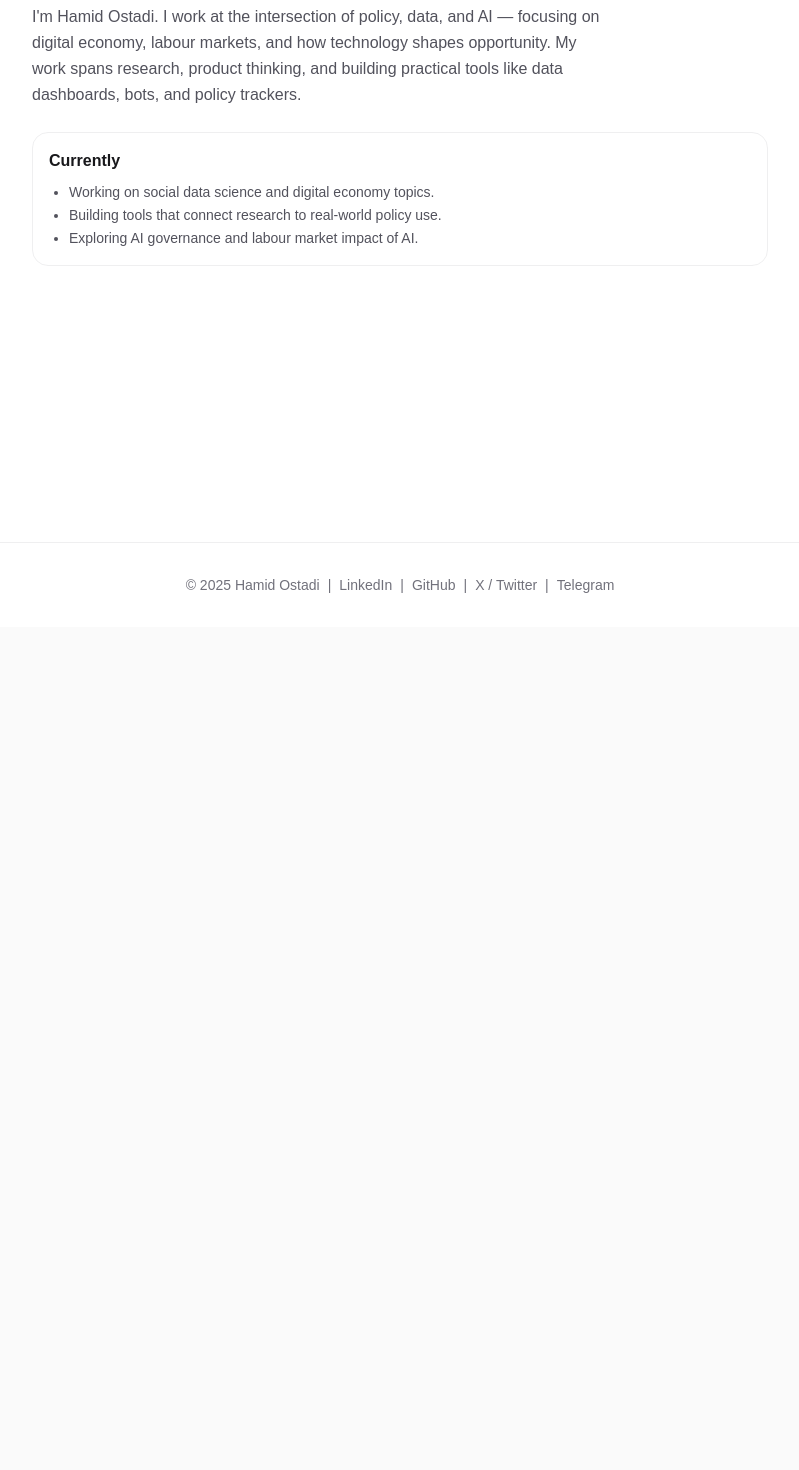
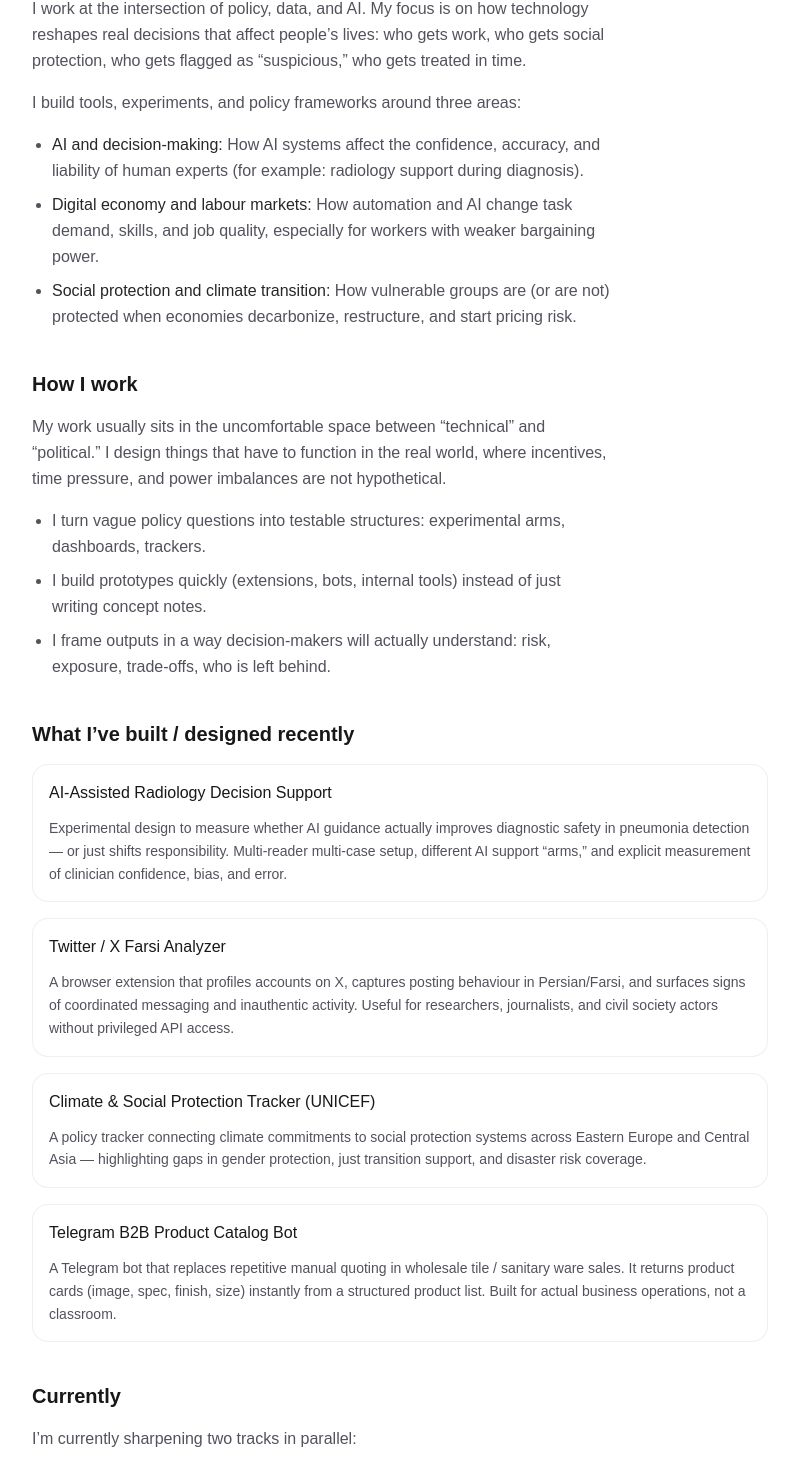
Before and after one commit to HamidOstadi/personal-site, a Next.js app: page /about in a window 1280 px wide. Shown: the part 173-1643 px from the top of the page, without its empty margins (240-1039 px from the left). Before the commit the page ends 800 px from the top, so only its background shows below. Built offline with nearby package versions, Linux system fonts and the light colour scheme.

Commit message:
Rewrite About page to emphasize policy/data/AI positioning

```diff
--- a/src/app/about/page.tsx
+++ b/src/app/about/page.tsx
@@ -1,26 +1,161 @@
 export default function AboutPage() {
   return (
-    <section className="space-y-6">
-      <h1 className="text-3xl font-bold text-zinc-900 dark:text-zinc-100">
-        About me
-      </h1>
+    <section className="space-y-10">
+      {/* Intro */}
+      <div className="space-y-4">
+        <h1 className="text-3xl font-bold text-zinc-900 dark:text-zinc-100">
+          About me
+        </h1>
 
-      <p className="text-zinc-600 dark:text-zinc-400 leading-relaxed max-w-prose">
-        I'm Hamid Ostadi. I work at the intersection of policy, data, and AI —
-        focusing on digital economy, labour markets, and how technology shapes
-        opportunity. My work spans research, product thinking, and building
-        practical tools like data dashboards, bots, and policy trackers.
-      </p>
+        <p className="text-zinc-600 dark:text-zinc-400 leading-relaxed text-base max-w-prose">
+          I work at the intersection of policy, data, and AI. My focus is on
+          how technology reshapes real decisions that affect people’s lives:
+          who gets work, who gets social protection, who gets flagged as
+          “suspicious,” who gets treated in time.
+        </p>
 
-      <div className="rounded-2xl border border-zinc-200/60 dark:border-zinc-800/60 p-4">
-        <h2 className="font-semibold text-zinc-900 dark:text-zinc-100">
+        <p className="text-zinc-600 dark:text-zinc-400 leading-relaxed text-base max-w-prose">
+          I build tools, experiments, and policy frameworks around three areas:
+        </p>
+
+        <ul className="list-disc pl-5 text-zinc-600 dark:text-zinc-400 leading-relaxed text-base space-y-2 max-w-prose">
+          <li>
+            <span className="font-medium text-zinc-800 dark:text-zinc-200">
+              AI and decision-making:
+            </span>{" "}
+            How AI systems affect the confidence, accuracy, and liability of
+            human experts (for example: radiology support during diagnosis).
+          </li>
+          <li>
+            <span className="font-medium text-zinc-800 dark:text-zinc-200">
+              Digital economy and labour markets:
+            </span>{" "}
+            How automation and AI change task demand, skills, and job quality,
+            especially for workers with weaker bargaining power.
+          </li>
+          <li>
+            <span className="font-medium text-zinc-800 dark:text-zinc-200">
+              Social protection and climate transition:
+            </span>{" "}
+            How vulnerable groups are (or are not) protected when economies
+            decarbonize, restructure, and start pricing risk.
+          </li>
+        </ul>
+      </div>
+
+      {/* How I work */}
+      <div className="space-y-4">
+        <h2 className="text-xl font-semibold text-zinc-900 dark:text-zinc-100">
+          How I work
+        </h2>
+
+        <p className="text-zinc-600 dark:text-zinc-400 leading-relaxed text-base max-w-prose">
+          My work usually sits in the uncomfortable space between “technical”
+          and “political.” I design things that have to function in the real
+          world, where incentives, time pressure, and power imbalances are not
+          hypothetical.
+        </p>
+
+        <ul className="list-disc pl-5 text-zinc-600 dark:text-zinc-400 leading-relaxed text-base space-y-2 max-w-prose">
+          <li>
+            I turn vague policy questions into testable structures: experimental
+            arms, dashboards, trackers.
+          </li>
+          <li>
+            I build prototypes quickly (extensions, bots, internal tools)
+            instead of just writing concept notes.
+          </li>
+          <li>
+            I frame outputs in a way decision-makers will actually understand:
+            risk, exposure, trade-offs, who is left behind.
+          </li>
+        </ul>
+      </div>
+
+      {/* Selected work */}
+      <div className="space-y-4">
+        <h2 className="text-xl font-semibold text-zinc-900 dark:text-zinc-100">
+          What I’ve built / designed recently
+        </h2>
+
+        <div className="rounded-2xl border border-zinc-200/60 dark:border-zinc-800/60 p-4 space-y-3 bg-white dark:bg-zinc-900">
+          <h3 className="font-medium text-zinc-900 dark:text-zinc-100">
+            AI-Assisted Radiology Decision Support
+          </h3>
+          <p className="text-sm text-zinc-600 dark:text-zinc-400 leading-relaxed">
+            Experimental design to measure whether AI guidance actually improves
+            diagnostic safety in pneumonia detection — or just shifts
+            responsibility. Multi-reader multi-case setup, different AI support
+            “arms,” and explicit measurement of clinician confidence, bias, and
+            error.
+          </p>
+        </div>
+
+        <div className="rounded-2xl border border-zinc-200/60 dark:border-zinc-800/60 p-4 space-y-3 bg-white dark:bg-zinc-900">
+          <h3 className="font-medium text-zinc-900 dark:text-zinc-100">
+            Twitter / X Farsi Analyzer
+          </h3>
+          <p className="text-sm text-zinc-600 dark:text-zinc-400 leading-relaxed">
+            A browser extension that profiles accounts on X, captures posting
+            behaviour in Persian/Farsi, and surfaces signs of coordinated
+            messaging and inauthentic activity. Useful for researchers,
+            journalists, and civil society actors without privileged API
+            access.
+          </p>
+        </div>
+
+        <div className="rounded-2xl border border-zinc-200/60 dark:border-zinc-800/60 p-4 space-y-3 bg-white dark:bg-zinc-900">
+          <h3 className="font-medium text-zinc-900 dark:text-zinc-100">
+            Climate & Social Protection Tracker (UNICEF)
+          </h3>
+          <p className="text-sm text-zinc-600 dark:text-zinc-400 leading-relaxed">
+            A policy tracker connecting climate commitments to social
+            protection systems across Eastern Europe and Central Asia —
+            highlighting gaps in gender protection, just transition support,
+            and disaster risk coverage.
+          </p>
+        </div>
+
+        <div className="rounded-2xl border border-zinc-200/60 dark:border-zinc-800/60 p-4 space-y-3 bg-white dark:bg-zinc-900">
+          <h3 className="font-medium text-zinc-900 dark:text-zinc-100">
+            Telegram B2B Product Catalog Bot
+          </h3>
+          <p className="text-sm text-zinc-600 dark:text-zinc-400 leading-relaxed">
+            A Telegram bot that replaces repetitive manual quoting in wholesale
+            tile / sanitary ware sales. It returns product cards (image, spec,
+            finish, size) instantly from a structured product list. Built for
+            actual business operations, not a classroom.
+          </p>
+        </div>
+      </div>
+
+      {/* Current focus / what I'm open to */}
+      <div className="space-y-4">
+        <h2 className="text-xl font-semibold text-zinc-900 dark:text-zinc-100">
           Currently
         </h2>
-        <ul className="mt-2 text-sm text-zinc-600 dark:text-zinc-400 leading-relaxed list-disc pl-5">
-          <li>Working on social data science and digital economy topics.</li>
-          <li>Building tools that connect research to real-world policy use.</li>
-          <li>Exploring AI governance and labour market impact of AI.</li>
+
+        <p className="text-zinc-600 dark:text-zinc-400 leading-relaxed text-base max-w-prose">
+          I’m currently sharpening two tracks in parallel:
+        </p>
+
+        <ul className="list-disc pl-5 text-zinc-600 dark:text-zinc-400 leading-relaxed text-base space-y-2 max-w-prose">
+          <li>
+            Research & evidence: AI and labour markets, decision support
+            safety, climate and social protection.
+          </li>
+          <li>
+            Tooling: lightweight, usable systems that help decision-makers,
+            not just academics.
+          </li>
         </ul>
+
+        <p className="text-zinc-600 dark:text-zinc-400 leading-relaxed text-base max-w-prose">
+          I’m open to collaboration on applied research, policy analysis, or
+          prototyping tools that sit between data and decisions — especially in
+          AI governance, labour markets, and social protection in climate
+          transition.
+        </p>
       </div>
     </section>
   );
```
